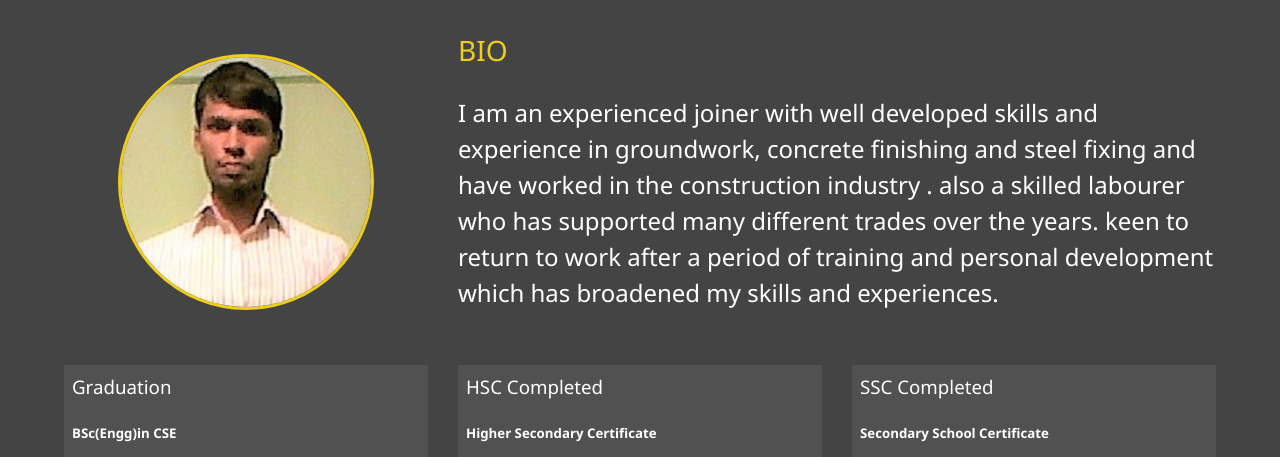
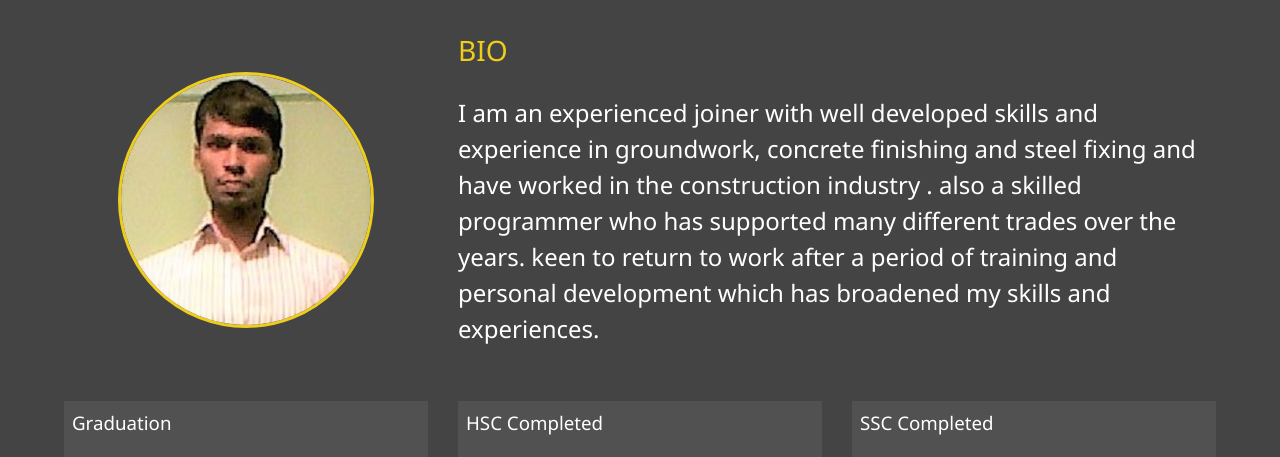
Before and after one commit to Riazulcse/Porfolio, a plain HTML site: page about.html in a window 1280 px wide. Shown: the part 253-710 px from the top of the page. Drawn offline with Linux system fonts and the light colour scheme.

Commit message:
Update about.html

```diff
--- a/about.html
+++ b/about.html
@@ -64,7 +64,7 @@
         <h3 class="text-secondary">BIO</h3>
         <p>I am an experienced joiner with well developed skills and experience in groundwork,
           concrete finishing and steel fixing and have worked in the construction industry .
-           also a skilled labourer who has supported many different trades over the years.
+           also a skilled programmer who has supported many different trades over the years.
            keen to return to work after a period of training and personal development which has broadened my skills and experiences.</p>
       </div>
 
```
